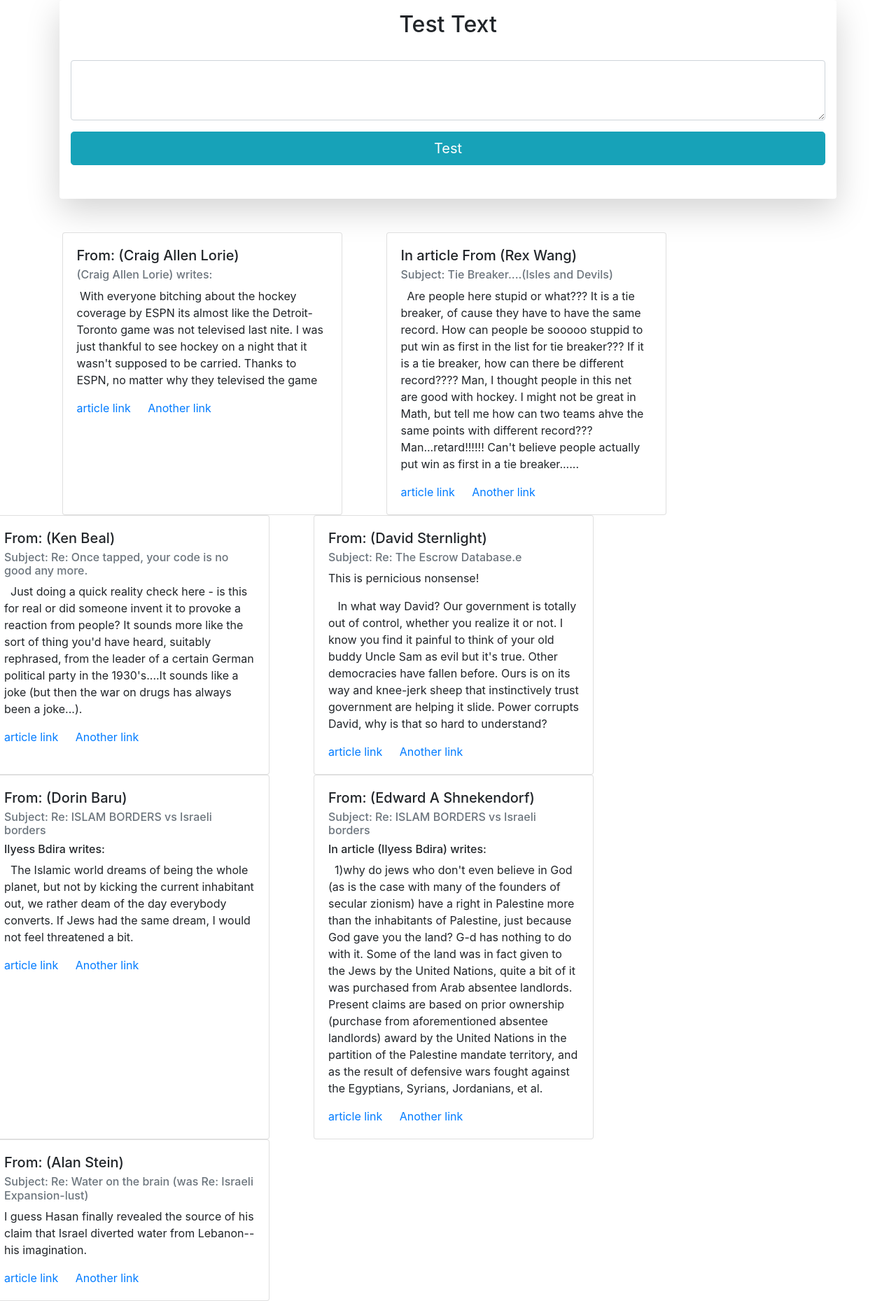
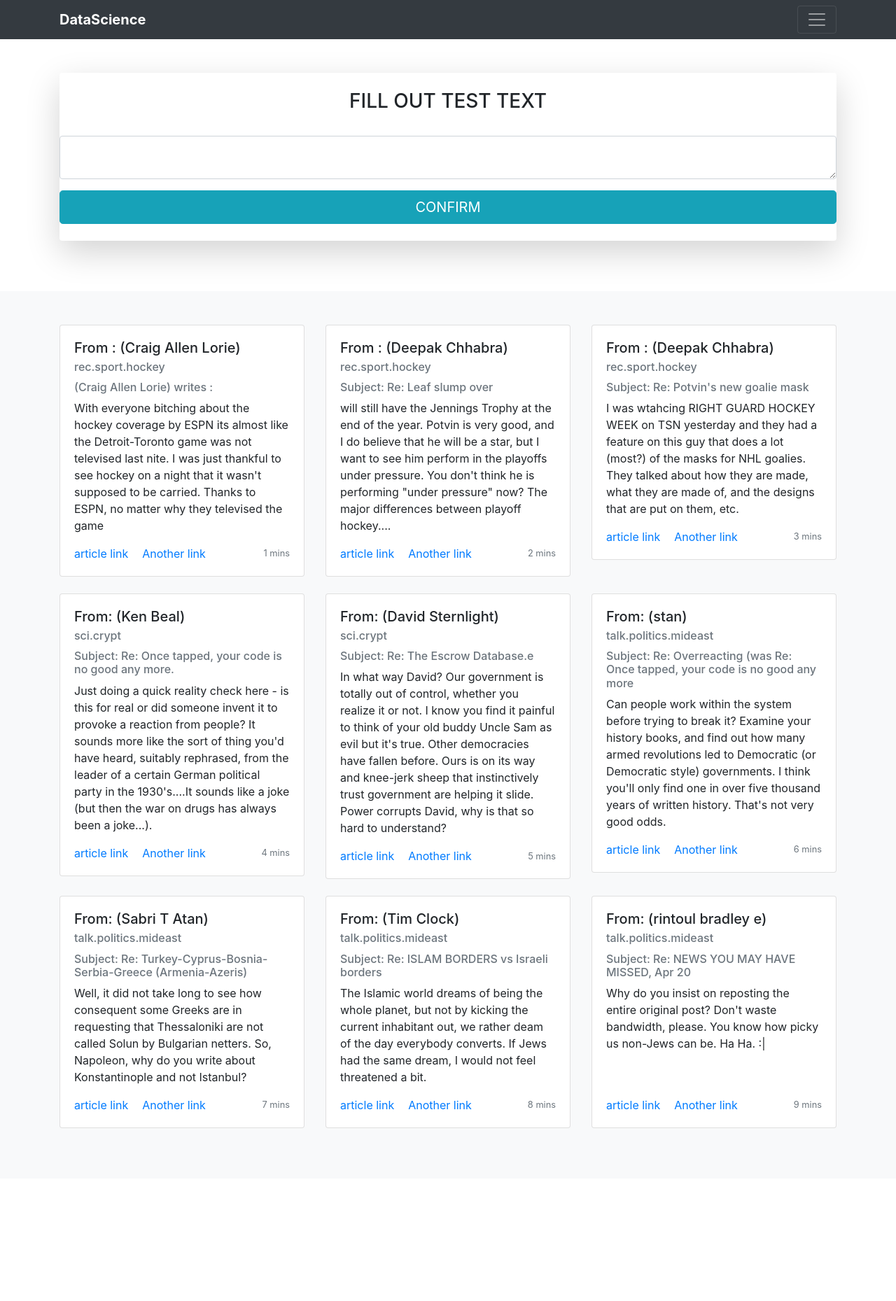
Before and after one commit to siripaha/projectDratascience-2, a Django app: template chatgroup/templates/chatgroup/index.html in a window 1280 px wide. Shown: the whole page at 70% size. After the commit the page ends 1612 px from the top, so only its background shows below. Run offline with Django 3.2, Linux system fonts and the light colour scheme; the template is opened without the code that fills it, so the values that code supplies are empty; some libraries are stand-ins or nearby versions.

Commit message:
Update index.html

```diff
--- a/chatgroup/templates/chatgroup/index.html
+++ b/chatgroup/templates/chatgroup/index.html
@@ -5,9 +5,31 @@
 <head>
     <meta charset="UTF-8">
     <meta name="viewport" content="width=device-width, initial-scale=1, shrink-to-fit=no">
-    <title>DataScience</title>
+    <title>Data Science Project</title>
     <link rel="stylesheet" href="https://stackpath.bootstrapcdn.com/bootstrap/4.4.1/css/bootstrap.min.css"
         integrity="sha384-Vkoo8x4CGsO3+Hhxv8T/Q5PaXtkKtu6ug5TOeNV6gBiFeWPGFN9MuhOf23Q9Ifjh" crossorigin="anonymous">
+
+        <div class="collapse bg-dark" id="navbarHeader">
+          <div class="container">
+            <div class="row">
+              <div class="col-sm-8 col-md-7 py-4">
+                <h4 class="text-white">About</h4>
+                <p class="text-muted">ชื่อ-สกุล : นางสาวศิริประภา จารุมูล<br>รหัสนักศึกษา : 61114440717<br>คณะวิทยาศาสตร์ สาขาวิทยาการคอมพิวเตอร์ มหาวิทยาลัยอุบลราชธานี<br>อาจารย์ที่ปรึกษาโปรเจค..<br>ดร. วิชิต สมบัติ <br> ดร. สุภาวดี หิริญพงศ์สิน </p>
+              </div>
+
+            </div>
+          </div>
+        </div>
+        <div class="navbar navbar-dark bg-dark box-shadow">
+          <div class="container d-flex justify-content-between">
+            <a href="#" class="navbar-brand d-flex align-items-center">
+              <strong>DataScience</strong>
+            </a>
+            <button class="navbar-toggler" type="button" data-toggle="collapse" data-target="#navbarHeader" aria-controls="navbarHeader" aria-expanded="false" aria-label="Toggle navigation">
+              <span class="navbar-toggler-icon"></span>
+            </button>
+          </div>
+        </div>
 
         <style>
             .cnngineer{
@@ -17,116 +39,195 @@
                 border: 10px solid navy;
                 margin: 120px;
             }
-            .cnn {
-
-
-            }
         </style>
 </head>
-
-<body>
-
-
+<br>
+<br>
+<!--================ส่วน test text =================-->
 <div class="container">
-        <form method="POST" action="" class="shadow-lg p-3 mb-5 bg-white rounded">
+  <form method="POST" action="" class="shadow-lg p- mb-4 bg-white rounded">
       {% csrf_token %}
-            <div class="form-group">
-                <center><h2>Test Text</h2></center><br>
-                <textarea class="form-control" rows="3" name="chat" required></textarea>
+      <div class="form-group"><br>
+          <center><h3>FILL OUT TEST TEXT</h3></center><br>
+          <textarea class="form-control" rows="2" name="chat" required></textarea>
       </div>
-            <button type="submit" class="btn btn-info btn-lg btn-block">Test</button>
+      <button type="submit" class="btn btn-info btn-lg btn-block">CONFIRM</button>
       <br>
       <center><h1>{{ label }}</h1></center>
   </form>
 </div>
 
-    <div class="row" >
-        &nbsp;&nbsp;&nbsp;&nbsp;&nbsp;&nbsp;&nbsp;&nbsp;&nbsp;&nbsp;&nbsp;&nbsp;&nbsp;&nbsp;&nbsp;&nbsp;&nbsp;&nbsp;&nbsp;&nbsp;&nbsp;&nbsp;&nbsp;
-        <div class="card" style="width: 25rem;">
+<!--================ส่วน test text =================-->
+
+<!--================ส่วนบล็อกข้อความ =================-->
+<body>
+<br>
+<br>
+
+<div class="album py-5 bg-light">
+  <div class="container">
+
+    <div class="row">
+      <div class="col-md-4">
+        <div class="card mb-4 box-shadow">
           <div class="card-body">
-              <h5 class="card-title">From: (Craig Allen Lorie)</h5>
-              <h6 class="card-subtitle mb-2 text-muted">(Craig Allen Lorie) writes:</h6>
-              <p class="card-text">&nbsp;With everyone bitching about the hockey coverage by ESPN its almost like the Detroit-Toronto game was not televised last nite.  I was just thankful to see hockey on a night that it wasn't supposed to be carried.  Thanks to ESPN, no matter why they televised the game</p>
-              <a href="https://github.com/qiwsir/BuildingMachingLearning/blob/master/03/379/raw/rec.sport.hockey/10004-53804" class="card-link">article link</a>
+              <h5 class="card-title">From : (Craig Allen Lorie)</h5>
+              <h6 class="card-subtitle mb-3 text-muted">rec.sport.hockey </h6>
+              <h6 class="card-subtitle mb-2 text-muted">(Craig Allen Lorie) writes :</h6>
+            <p class="card-text">With everyone bitching about the hockey coverage by ESPN its almost like the Detroit-Toronto game was not televised last nite. I was just thankful to see hockey on a night that it wasn't supposed to be carried. Thanks to ESPN, no matter why they televised the game</p>
+            <div class="d-flex justify-content-between align-items-center">
+              <div class="btn-group">
+               <a href="https://github.com/qiwsir/BuildingMachingLearning/blob/master/03/379/raw/rec.sport.hockey/10016-53621" class="card-link">article link</a>
                <a href="https://github.com/qiwsir/BuildingMachingLearning/tree/master/03/379/raw/rec.sport.hockey" class="card-link">Another link</a>
+              </div>
+              <small class="text-muted">1 mins</small>
+            </div>
+          </div>
+        </div>
+      </div>
+      <div class="col-md-4">
+        <div class="card mb-4 box-shadow">
+          <div class="card-body">
+              <h5 class="card-title">From : (Deepak Chhabra)</h5>
+              <h6 class="card-subtitle mb-3 text-muted">rec.sport.hockey </h6>
+              <h6 class="card-subtitle mb-2 text-muted">Subject: Re: Leaf slump over</h6>
+            <p class="card-text">will still have the Jennings Trophy at the end of the year.  Potvin is very good, and I do believe that he will be a star, but I want to see him perform in the playoffs under pressure. You don't think he is performing "under pressure" now?  The major differences  between playoff hockey....</p>
+            <div class="d-flex justify-content-between align-items-center">
+              <div class="btn-group">
+                  <a href="https://github.com/qiwsir/BuildingMachingLearning/blob/master/03/379/raw/rec.sport.hockey/10021-53528" class="card-link">article link</a>
+                  <a href="https://github.com/qiwsir/BuildingMachingLearning/tree/master/03/379/raw/rec.sport.hockey" class="card-link">Another link</a>
+              </div>
+              <small class="text-muted">2 mins</small>
+            </div>
+          </div>
+        </div>
+      </div>
+      <div class="col-md-4">
+        <div class="card mb-4 box-shadow">
+          <div class="card-body">
+              <h5 class="card-title">From : (Deepak Chhabra)</h5>
+              <h6 class="card-subtitle mb-3 text-muted">rec.sport.hockey </h6>
+              <h6 class="card-subtitle mb-2 text-muted">Subject: Re:  Potvin's new goalie mask</h6>
+            <p class="card-text">I was wtahcing RIGHT GUARD HOCKEY WEEK on TSN yesterday and they had a feature on this guy that does a lot (most?) of the masks for NHL goalies.  They talked about how they are made, what they are made of, and the designs that are put on them, etc. </p>
+            <div class="d-flex justify-content-between align-items-center">
+              <div class="btn-group">
+                  <a href="https://github.com/qiwsir/BuildingMachingLearning/blob/master/03/379/raw/rec.sport.hockey/10034-52575" class="card-link">article link</a>
+                  <a href="https://github.com/qiwsir/BuildingMachingLearning/tree/master/03/379/raw/rec.sport.hockey" class="card-link">Another link</a>
+              </div>
+              <small class="text-muted">3 mins</small>
+            </div>
+          </div>
         </div>
       </div>
 
-         &nbsp;&nbsp;&nbsp;&nbsp;&nbsp;&nbsp;&nbsp;&nbsp;&nbsp;&nbsp;&nbsp;&nbsp;&nbsp;&nbsp;
-          <div class="card" style="width: 25rem;">
+      <div class="col-md-4">
+        <div class="card mb-4 box-shadow">
           <div class="card-body">
-              <h5 class="card-title">In article From (Rex Wang)</h5>
-              <h6 class="card-subtitle mb-2 text-muted">Subject: Tie Breaker....(Isles and Devils)</h6>
-              <p class="card-text"> &nbsp;&nbsp;Are people here stupid or what??? It is a tie breaker, of cause they have to have the same record. How can people be sooooo stuppid to put win as first in the list for tie breaker??? If it is a tie breaker, how can there be different record???? Man, I thought people in this net are good with hockey. I might not be great in Math, but tell me how can two teams ahve the same points with different record??? Man...retard!!!!!! Can't believe people actually put win as first in a tie breaker......</p>
-              <a href="https://github.com/qiwsir/BuildingMachingLearning/blob/master/03/379/raw/rec.sport.hockey/10016-53621" class="card-link">article link</a>
-              <a href="https://github.com/qiwsir/BuildingMachingLearning/tree/master/03/379/raw/rec.sport.hockey" class="card-link">Another link</a>
+              <h5 class="card-title">From: (Ken Beal)</h5>
+              <h6 class="card-subtitle mb-3 text-muted">sci.crypt</h6>
+              <h6 class="card-subtitle mb-2 text-muted">Subject: Re: Once tapped, your code is no good any more.</h6>
+            <p class="card-text">Just doing a quick reality check here - is this for real or did someone invent it to provoke a reaction from people?  It sounds more like the sort of thing you'd have heard, suitably rephrased, from the leader of a certain German political party in the 1930's....It sounds like a joke (but then the war on drugs has always been a joke...).</p>
+            <div class="d-flex justify-content-between align-items-center">
+              <div class="btn-group">
+                  <a href="https://github.com/dgrtwo/tidy-text-mining/blob/master/data/20news-bydate/20news-bydate-test/sci.crypt/15739" class="card-link">article link</a>
+                  <a href="https://github.com/dgrtwo/tidy-text-mining/tree/master/data/20news-bydate/20news-bydate-test/sci.crypt" class="card-link">Another link</a>
+              </div>
+              <small class="text-muted">4 mins</small>
+            </div>
+          </div>
+        </div>
+      </div>
+      <div class="col-md-4">
+        <div class="card mb-4 box-shadow">
+          <div class="card-body">
+              <h5 class="card-title">From: (David Sternlight)</h5>
+              <h6 class="card-subtitle mb-3 text-muted">sci.crypt</h6>
+              <h6 class="card-subtitle mb-2 text-muted">Subject: Re: The Escrow Database.e</h6>
+            <p class="card-text">In what way David?  Our government is totally out of control, whether you realize it or not.  I know you find it painful to think of your old buddy Uncle Sam as evil but it's true.  Other democracies have fallen before.  Ours is on its way and knee-jerk sheep that instinctively trust government are helping it slide. Power corrupts David, why is that so hard to understand?</p>
+            <div class="d-flex justify-content-between align-items-center">
+              <div class="btn-group">
+                  <a href="https://github.com/dgrtwo/tidy-text-mining/blob/master/data/20news-bydate/20news-bydate-test/sci.crypt/15747" class="card-link">article link</a>
+                  <a href="https://github.com/dgrtwo/tidy-text-mining/tree/master/data/20news-bydate/20news-bydate-test/sci.crypt" class="card-link">Another link</a>
+              </div>
+              <small class="text-muted">5 mins</small>
+            </div>
+          </div>
+        </div>
+      </div>
+      <div class="col-md-4">
+        <div class="card mb-4 box-shadow">
+          <div class="card-body">
+              <h5 class="card-title">From: (stan)</h5>
+              <h6 class="card-subtitle mb-3 text-muted">talk.politics.mideast</h6>
+              <h6 class="card-subtitle mb-2 text-muted">Subject: Re: Overreacting (was Re: Once tapped, your code is no good any more</h6>
+            <p class="card-text">Can people work within the system before trying to break it?  Examine your history books, and find out how many armed revolutions led to Democratic (or Democratic style) governments.  I think you'll only find one in over five thousand years of written history. That's not very good odds.</p>
+            <div class="d-flex justify-content-between align-items-center">
+              <div class="btn-group">
+                  <a href="https://github.com/dgrtwo/tidy-text-mining/blob/master/data/20news-bydate/20news-bydate-test/sci.crypt/15916" class="card-link">article link</a>
+                  <a href="https://github.com/dgrtwo/tidy-text-mining/tree/master/data/20news-bydate/20news-bydate-test/sci.crypt" class="card-link">Another link</a>
+              </div>
+              <small class="text-muted">6 mins</small>
+            </div>
+          </div>
         </div>
       </div>
 
-          &nbsp;&nbsp;&nbsp;&nbsp;&nbsp;&nbsp;&nbsp;&nbsp;&nbsp;&nbsp;&nbsp;&nbsp;&nbsp;&nbsp;
-          <div class="card" style="width: 25rem;">
+      <div class="col-md-4">
+        <div class="card mb-4 box-shadow">
           <div class="card-body">
-              <h5 class="card-title">From: (Ken Beal) </h5>
-              <h6 class="card-subtitle mb-2 text-muted">Subject: Re: Once tapped, your code is no good any more.</h6>
-              <p class="card-text">&nbsp;&nbsp;Just doing a quick reality check here - is this for real or did someone invent it to provoke a reaction from people?  It sounds more like the sort of thing you'd have heard, suitably rephrased, from the leader of a certain German political party in the 1930's....It sounds like a joke (but then the war on drugs has always been a joke...). </p>
-              <a href="https://github.com/dgrtwo/tidy-text-mining/blob/master/data/20news-bydate/20news-bydate-test/sci.crypt/15739" class="card-link">article link</a>
-              <a href="https://github.com/dgrtwo/tidy-text-mining/tree/master/data/20news-bydate/20news-bydate-test/sci.crypt" class="card-link">Another link</a>
+              <h5 class="card-title">From: (Sabri T Atan)</h5>
+              <h6 class="card-subtitle mb-3 text-muted">talk.politics.mideast</h6>
+              <h6 class="card-subtitle mb-2 text-muted">Subject: Re: Turkey-Cyprus-Bosnia-Serbia-Greece (Armenia-Azeris)</h6>
+            <p class="card-text">Well, it did not take long to see how consequent some Greeks are in requesting that Thessaloniki are not called Solun by Bulgarian netters. So, Napoleon, why do you write about Konstantinople and not Istanbul? </p>
+            <div class="d-flex justify-content-between align-items-center">
+              <div class="btn-group">
+                  <a href="https://github.com/bahbbc/dataMining20NewsGroup/blob/master/20news-bydate/20news-bydate-train/talk.politics.mideast/76032" class="card-link">article link</a>
+                  <a href="https://github.com/bahbbc/dataMining20NewsGroup/tree/master/20news-bydate/20news-bydate-train/talk.politics.mideast" class="card-link">Another link</a>
+              </div>
+              <small class="text-muted">7 mins</small>
             </div>
           </div>
-
-          &nbsp;&nbsp;&nbsp;&nbsp;&nbsp;&nbsp;&nbsp;&nbsp;&nbsp;&nbsp;&nbsp;&nbsp;&nbsp;&nbsp;
-          <div class="card" style="width: 25rem;">
-            <div class="card-body">
-              <h5 class="card-title">From: (David Sternlight) </h5>
-              <h6 class="card-subtitle mb-2 text-muted">Subject: Re: The Escrow Database.e</h6>
-              <p class="card-text">This is pernicious nonsense!</p>
-              <p> &nbsp;&nbsp; In what way David?  Our government is totally out of control, whether you realize it or not.  I know you find it painful to think of your old buddy Uncle Sam as evil but it's true.  Other democracies have fallen before.  Ours is on its way and knee-jerk sheep that instinctively trust government are helping it slide. Power corrupts David, why is that so hard to understand?</p>
-              <a href="https://github.com/dgrtwo/tidy-text-mining/blob/master/data/20news-bydate/20news-bydate-test/sci.crypt/15747" class="card-link">article link</a>
-              <a href="https://github.com/dgrtwo/tidy-text-mining/tree/master/data/20news-bydate/20news-bydate-test/sci.crypt" class="card-link">Another link</a>
         </div>
       </div>
-          <br><br>
-
-            &nbsp;&nbsp;&nbsp;&nbsp;&nbsp;&nbsp;&nbsp;&nbsp;&nbsp;&nbsp;&nbsp;&nbsp;&nbsp;&nbsp;&nbsp;&nbsp;&nbsp;&nbsp;&nbsp;&nbsp;&nbsp;&nbsp;&nbsp;&nbsp;&nbsp;&nbsp;&nbsp;
-          <div class="card" style="width: 25rem;">
+      <div class="col-md-4">
+        <div class="card mb-4 box-shadow">
           <div class="card-body">
-              <h5 class="card-title">From: (Dorin Baru) </h5>
+              <h5 class="card-title">From: (Tim Clock)</h5>
+              <h6 class="card-subtitle mb-3 text-muted">talk.politics.mideast</h6>
               <h6 class="card-subtitle mb-2 text-muted">Subject: Re: ISLAM BORDERS vs Israeli borders</h6>
-              <h6>Ilyess Bdira writes:</h6>
-              <p class="card-text"> &nbsp;&nbsp;The Islamic world dreams of being the whole planet, but not by kicking the current inhabitant out, we rather deam of the day everybody converts. If Jews had the same dream, I would not feel threatened a bit. </p>
-              <a href="https://github.com/bahbbc/dataMining20NewsGroup/blob/master/20news-bydate/20news-bydate-train/talk.politics.mideast/75386" class="card-link">article link</a>
+            <p class="card-text">The Islamic world dreams of being the whole planet, but not by kicking the current inhabitant out, we rather deam of the day everybody converts. If Jews had the same dream, I would not feel threatened a bit. </p>
+            <div class="d-flex justify-content-between align-items-center">
+              <div class="btn-group">
+                  <a href="https://github.com/bahbbc/dataMining20NewsGroup/blob/master/20news-bydate/20news-bydate-train/talk.politics.mideast/75373" class="card-link">article link</a>
                   <a href="https://github.com/bahbbc/dataMining20NewsGroup/tree/master/20news-bydate/20news-bydate-train/talk.politics.mideast" class="card-link">Another link</a>
               </div>
+              <small class="text-muted">8 mins</small>
             </div>
-
-          &nbsp;&nbsp;&nbsp;&nbsp;&nbsp;&nbsp;&nbsp;&nbsp;&nbsp;&nbsp;&nbsp;&nbsp;&nbsp;&nbsp;
-          <div class="card" style="width: 25rem;">
+          </div>
+        </div>
+      </div>
+      <div class="col-md-4">
+        <div class="card mb-4 box-shadow">
           <div class="card-body">
-              <h5 class="card-title">From: (Edward A Shnekendorf) </h5>
-              <h6 class="card-subtitle mb-2 text-muted">Subject: Re: ISLAM BORDERS vs Israeli borders</h6>
-              <h6>In article (Ilyess Bdira) writes: </h6>
-              <p class="card-text"> &nbsp;&nbsp;1)why do jews who don't even believe in God (as is the case with many of the founders of secular zionism) have a right in Palestine more than the inhabitants of Palestine, just because God gave you the land? G-d has nothing to do with it. Some of the land was in fact given to the Jews by the United Nations, quite a bit of it was purchased from Arab absentee landlords. Present claims are based on prior ownership (purchase from aforementioned absentee landlords) award by the United Nations in the partition of the Palestine mandate territory, and as the result of defensive wars fought against the Egyptians, Syrians, Jordanians, et al.  </p>
-              <a href="https://github.com/bahbbc/dataMining20NewsGroup/blob/master/20news-bydate/20news-bydate-train/talk.politics.mideast/75404" class="card-link">article link</a>
+              <h5 class="card-title">From: (rintoul bradley e)</h5>
+              <h6 class="card-subtitle mb-3 text-muted">talk.politics.mideast</h6>
+              <h6 class="card-subtitle mb-2 text-muted">Subject: Re: NEWS YOU MAY HAVE MISSED, Apr 20</h6>
+            <p class="card-text">Why do you insist on reposting the entire original post? Don't waste bandwidth, please.  You know how picky us non-Jews can be.  Ha Ha. :| </p>
+            <br><br>
+            <div class="d-flex justify-content-between align-items-center">
+              <div class="btn-group">
+                  <a href="https://github.com/bahbbc/dataMining20NewsGroup/blob/master/20news-bydate/20news-bydate-train/talk.politics.mideast/76002" class="card-link">article link</a>
                   <a href="https://github.com/bahbbc/dataMining20NewsGroup/tree/master/20news-bydate/20news-bydate-train/talk.politics.mideast" class="card-link">Another link</a>
               </div>
-          </div>
-
-          &nbsp;&nbsp;&nbsp;&nbsp;&nbsp;&nbsp;&nbsp;&nbsp;&nbsp;&nbsp;&nbsp;&nbsp;&nbsp;&nbsp;
-          <div class="card" style="width: 25rem;">
-            <div class="card-body">
-              <h5 class="card-title">From: (Alan Stein) </h5>
-              <h6 class="card-subtitle mb-2 text-muted">Subject: Re: Water on the brain (was Re: Israeli Expansion-lust)</h6>
-              <p class="card-text">I guess Hasan finally revealed the source of his claim that Israel diverted water from Lebanon--his imagination.</p>
-              <a href="https://github.com/bahbbc/dataMining20NewsGroup/blob/master/20news-bydate/20news-bydate-train/talk.politics.mideast/75885" class="card-link">article link</a>
-              <a href=https://github.com/bahbbc/dataMining20NewsGroup/tree/master/20news-bydate/20news-bydate-train/talk.politics.mideast" class="card-link">Another link</a>
+              <small class="text-muted">9 mins</small>
             </div>
           </div>
-
         </div>
-
-
-
-
+      </div>
+    </div>
+  </div>
+</div>
+<!--================ส่วนบล็อกข้อความ =================-->
 
     <script src="https://code.jquery.com/jquery-3.4.1.slim.min.js"
         integrity="sha384-J6qa4849blE2+poT4WnyKhv5vZF5SrPo0iEjwBvKU7imGFAV0wwj1yYfoRSJoZ+n"
```
Lines whose indentation alone changed are shown as unchanged.
